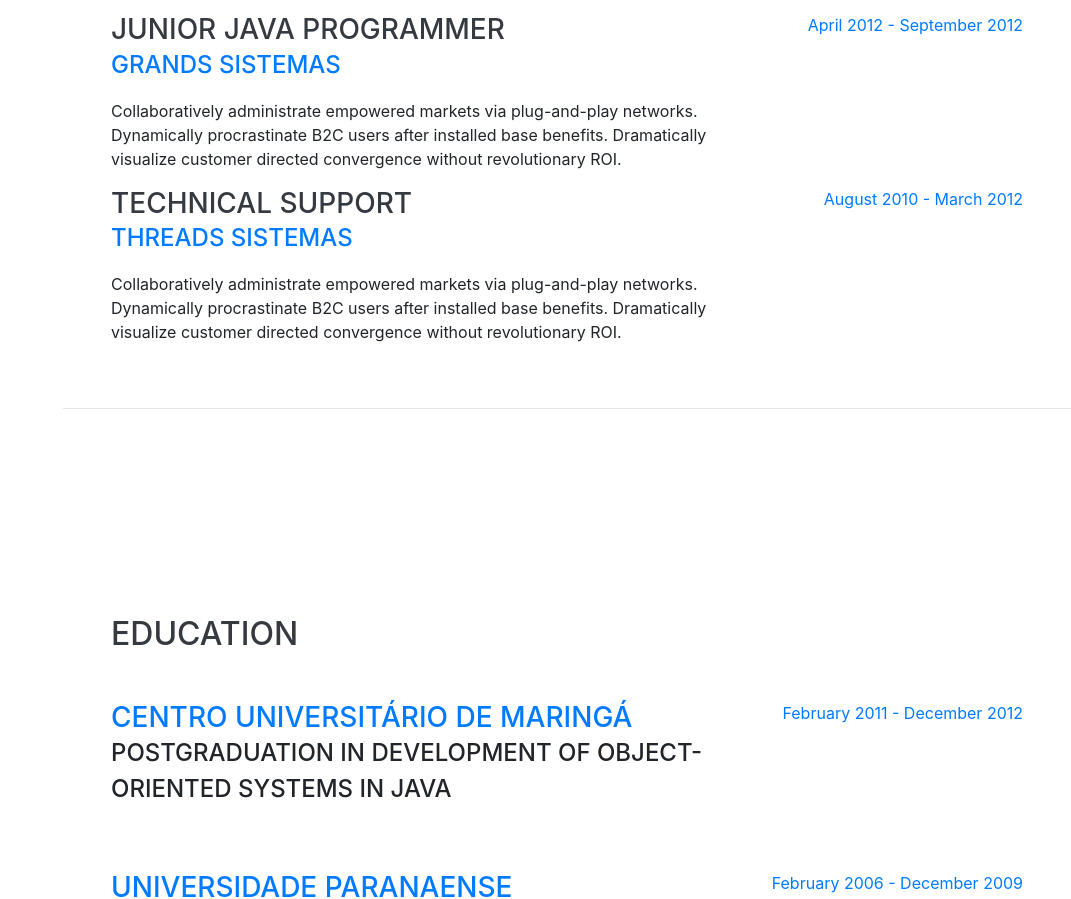
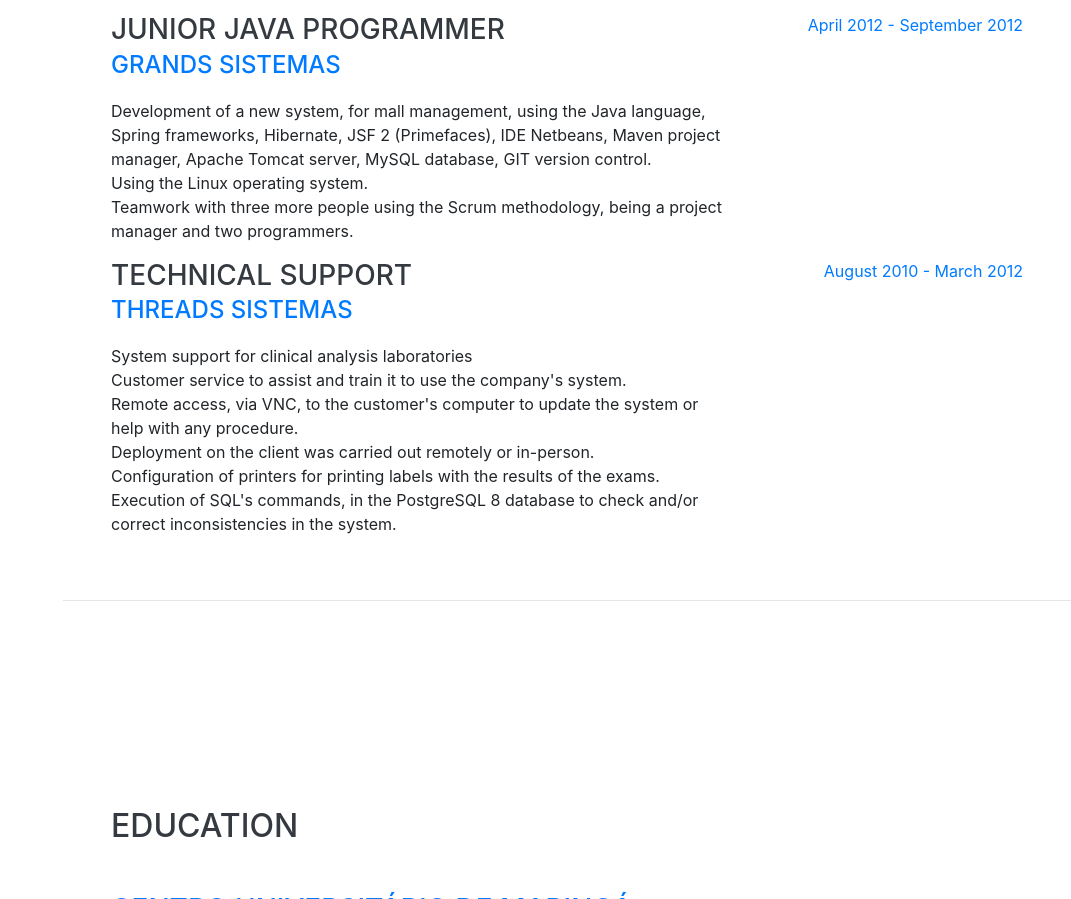
Before and after one commit to andremoriya/andremoriya.github.io, a website with bundled scripts: page about/index.html in a window 1280 px wide. Shown: the part 2339-3238 px from the top of the page, without its empty margins (209-1280 px from the left). Built offline with nearby package versions, Linux system fonts and the light colour scheme; a web font is replaced by a local one.

Commit message:
Updated index.html

```diff
--- a/about/index.html
+++ b/about/index.html
@@ -206,9 +206,13 @@
             <h3 class="mb-0">Junior Java Programmer</h3>
             <div class="subheading mb-3"><a href="http://www.grandsinformatica.com.br/" target="blank">Grands
                 Sistemas</a></div>
-            <p>Collaboratively administrate empowered markets via plug-and-play networks. Dynamically procrastinate B2C
-              users after installed base benefits. Dramatically visualize customer directed convergence without
-              revolutionary ROI.</p>
+            <p>
+              Development of a new system, for mall management, using the Java language, Spring frameworks, Hibernate,
+              JSF 2 (Primefaces), IDE Netbeans, Maven project manager, Apache Tomcat server,
+              MySQL database, GIT version control. <br>
+              Using the Linux operating system. <br>
+              Teamwork with three more people using the Scrum methodology, being a project manager and two programmers.
+            </p>
           </div>
           <div class="resume-date text-md-right">
             <span class="text-primary">April 2012 - September 2012</span>
@@ -219,9 +223,14 @@
           <div class="resume-content">
             <h3 class="mb-0">Technical support</h3>
             <div class="subheading mb-3"><a href="https://www.thread.com.br/" target="blank">Threads Sistemas</a></div>
-            <p>Collaboratively administrate empowered markets via plug-and-play networks. Dynamically procrastinate B2C
-              users after installed base benefits. Dramatically visualize customer directed convergence without
-              revolutionary ROI.</p>
+            <p>
+              System support for clinical analysis laboratories<br>
+              Customer service to assist and train it to use the company's system. <br>
+              Remote access, via VNC, to the customer's computer to update the system or help with any procedure. <br>
+              Deployment on the client was carried out remotely or in-person. <br>
+              Configuration of printers for printing labels with the results of the exams. <br>
+              Execution of SQL's commands, in the PostgreSQL 8 database to check and/or correct inconsistencies in the system.
+            </p>
           </div>
           <div class="resume-date text-md-right">
             <span class="text-primary">August 2010 - March 2012</span>
```
